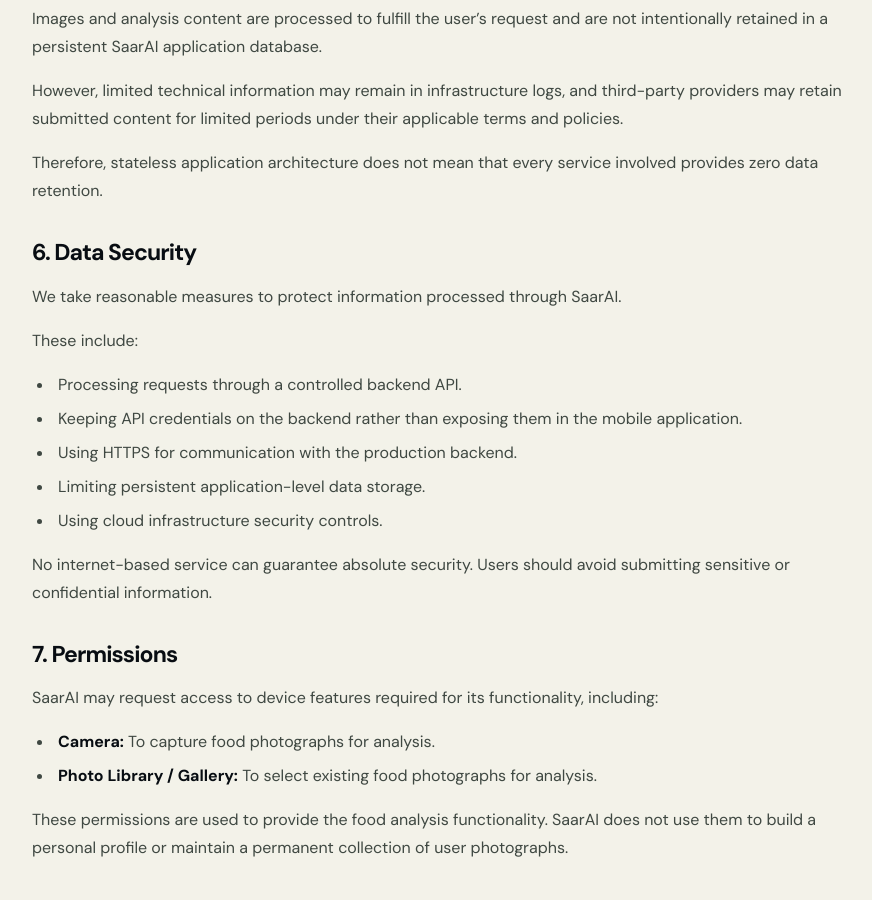
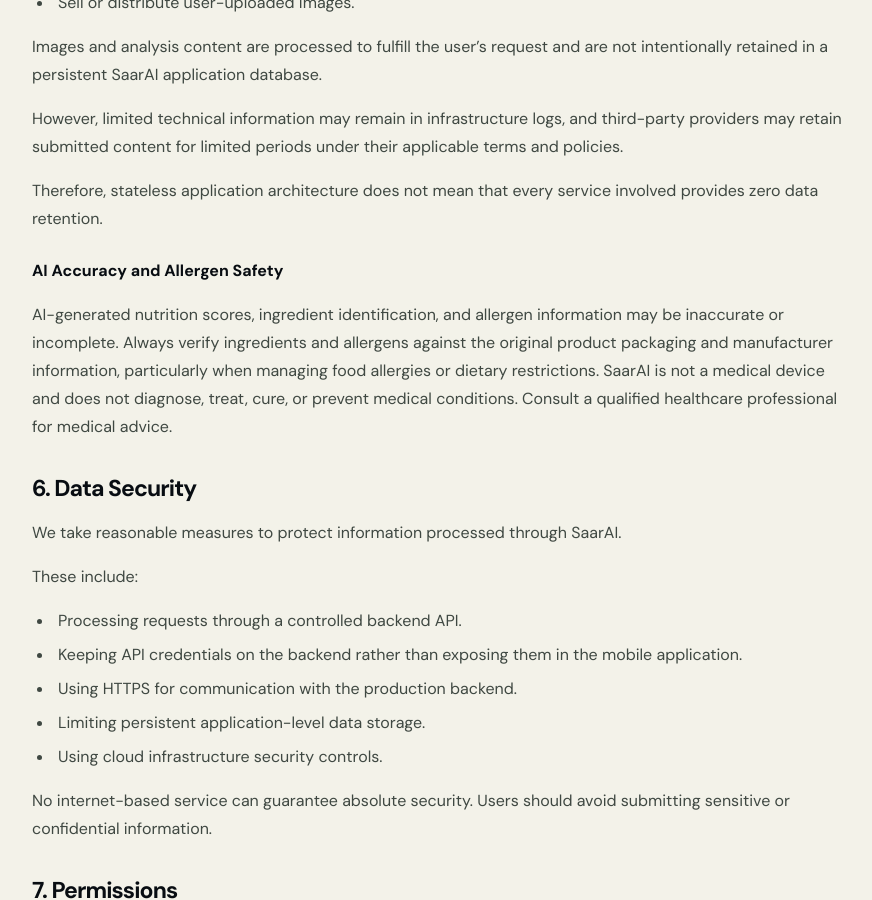
Before and after one commit to davehrsh/SaarAI, a Jekyll site: the page built from docs/privacy-policy/index.md, in a window 1280 px wide and 900 px high, scrolled down 4073 px. Shown: the whole window, without its empty margins (198-1070 px from the left). Built offline with Jekyll 4.4.1, drawn with Linux system fonts in a browser that asks for light colours; some web fonts are replaced; some of the changed text lies outside the part shown.

Commit message:
Disclose Gemini processing and clarify allergen safety in privacy policy

```diff
--- a/docs/privacy-policy/index.md
+++ b/docs/privacy-policy/index.md
@@ -88,7 +88,7 @@ SaarAI relies on third-party infrastructure providers to deliver its functionali
 
 ### A. Third-Party AI Processing Services
 
-SaarAI uses third-party artificial intelligence models and services to analyze uploaded food images and generate food assessments.
+SaarAI currently uses Google's Gemini AI service to analyze uploaded food images and generate food assessments. Uploaded images and relevant analysis instructions are transmitted from SaarAI's Google Cloud Run backend to the Gemini API. This processing is necessary to provide the requested analysis.
 
 When you submit an image:
 1. The image is transmitted to SaarAI's backend.
@@ -128,6 +128,10 @@ Images and analysis content are processed to fulfill the user's request and are
 However, limited technical information may remain in infrastructure logs, and third-party providers may retain submitted content for limited periods under their applicable terms and policies.
 
 Therefore, stateless application architecture does not mean that every service involved provides zero data retention.
+
+### AI Accuracy and Allergen Safety
+
+AI-generated nutrition scores, ingredient identification, and allergen information may be inaccurate or incomplete. Always verify ingredients and allergens against the original product packaging and manufacturer information, particularly when managing food allergies or dietary restrictions. SaarAI is not a medical device and does not diagnose, treat, cure, or prevent medical conditions. Consult a qualified healthcare professional for medical advice.
 
 ## 6. Data Security
 
```
Also changed, not shown: other parts of docs/privacy-policy/index.md (+1 -1 lines).
